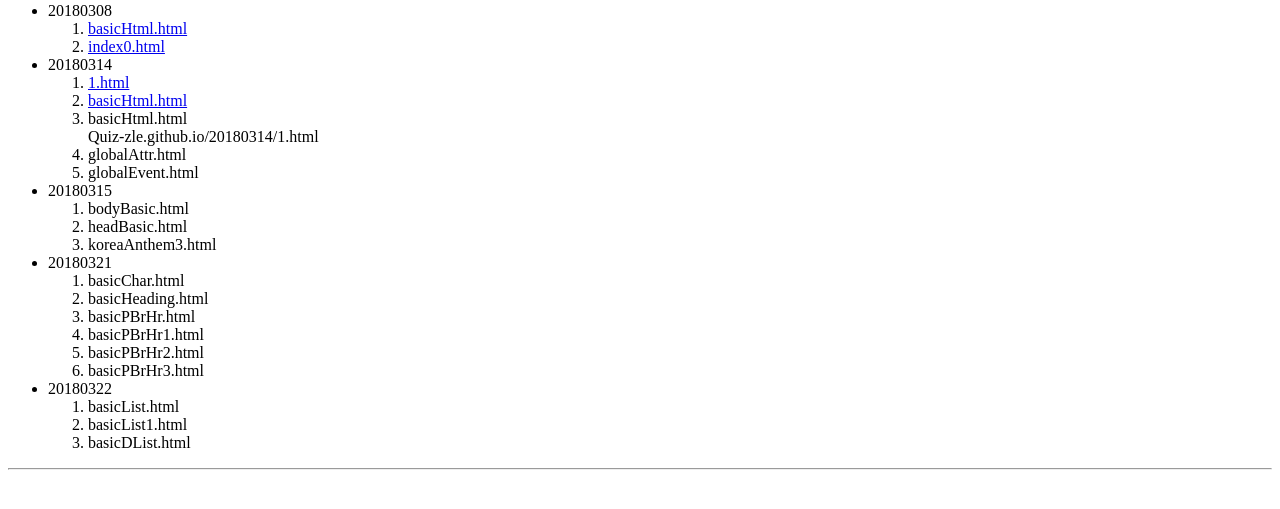
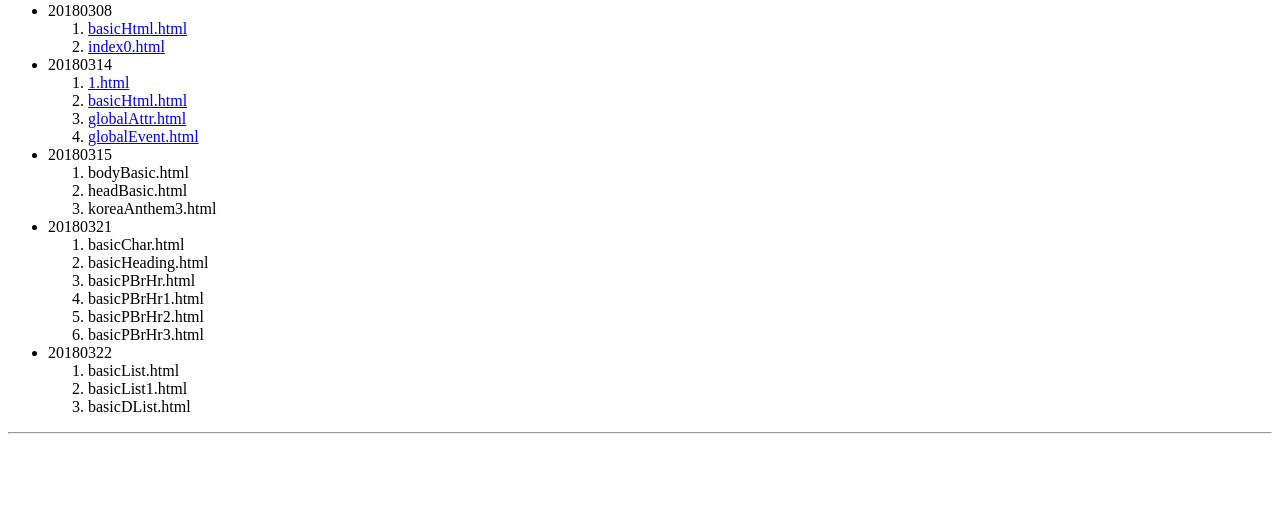
Before and after one commit to Quiz-zle/Quiz-zle.github.io, a plain HTML site: page index.html in a window 1280 px wide. Shown: the part 87-596 px from the top of the page. Drawn offline with Linux system fonts and the light colour scheme.

Commit message:
Update index.html

```diff
--- a/index.html
+++ b/index.html
@@ -18,9 +18,8 @@
    <ol>
     <li> <a href="Quiz-zle.github.io/20180314/1.html" target="_blank"> 1.html</a></li>
     <li> <a href="Quiz-zle.github.io/20180314/basicHtml.html" target="_blank"> basicHtml.html</a></li>
-    <li>basicHtml.html</li> Quiz-zle.github.io/20180314/1.html
-    <li>globalAttr.html</li>
-    <li>globalEvent.html</li>
+    <li> <a href="Quiz-zle.github.io/20180314/globalAttr.html" target="_blank"> globalAttr.html</a></li>
+    <li> <a href="Quiz-zle.github.io/20180314/globalEvent.html" target="_blank"> globalEvent.html</a></li>
    </ol>
   </li>
   <li>20180315
```
